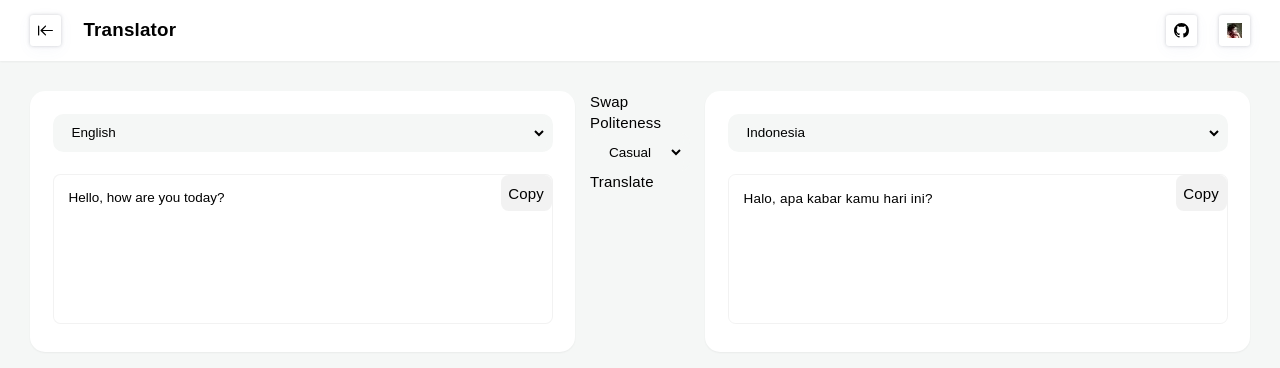
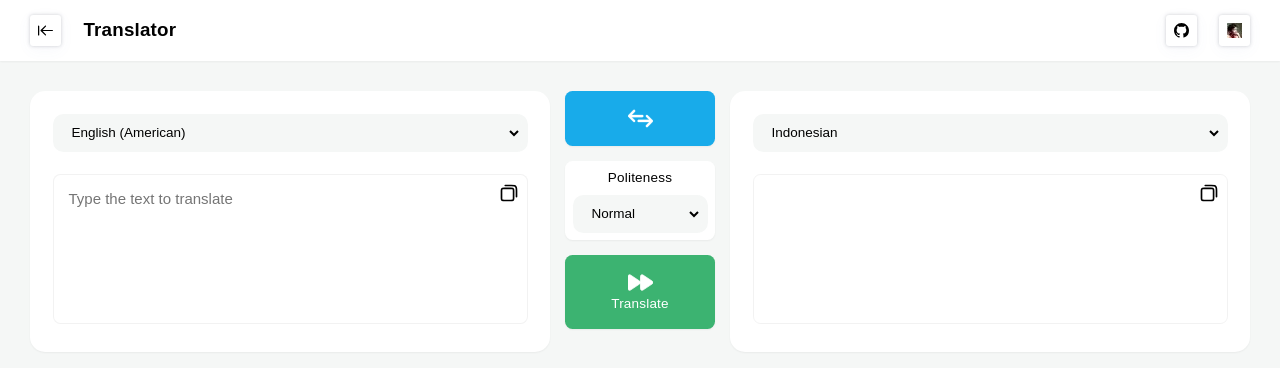
Before and after one commit to OzikPutraJarwo/App, a PHP site: page /translator/ in a window 1280 px wide. Shown: the top 368 px of the page. Run offline with PHP 8.4, Linux system fonts and the light colour scheme; some web fonts are replaced.

Commit message:
Translator - Init

```diff
--- a/translator/index.html
+++ b/translator/index.html
@@ -5,7 +5,7 @@
   <meta charset="UTF-8">
   <meta name="viewport" content="width=device-width, initial-scale=1.0">
   <title>Translator</title>
-  <link rel="icon" type="image/x-icon" href="../icon">
+  <link rel="icon" type="image/x-icon" href="../icon/translator.webp">
   <link rel="stylesheet" href="./style.css">
   <link rel="stylesheet" href="../main.css">
 </head>
@@ -55,43 +55,60 @@
       <div class="item input-wrapper">
         <div class="input lang-select">
           <select name="input-lang-select" id="input-lang-select">
-            <option value="English" selected>English</option>
-            <option value="Indonesia">Indonesia</option>
+            <option value="English (British)">English (British)</option>
+            <option value="English (American)" selected>English (American)</option>
+            <option value="Indonesian">Indonesian</option>
             <option value="Korean">Korean</option>
             <option value="Spanish">Spanish</option>
+            <option value="Chinese (Simplified)">Chinese (Simplified)</option>
+            <option value="Chinese (Traditional)">Chinese (Traditional)</option>
           </select>
         </div>
         <div class="wrap-inout">
-          <div class="copy-text">Copy</div>
-          <textarea name="text-input" id="text-input">Hello, how are you today?</textarea>
+          <div class="copy-text">
+            <svg viewBox="0 0 24 24" fill="none" xmlns="http://www.w3.org/2000/svg"> <path d="M7.5 3H14.6C16.8402 3 17.9603 3 18.816 3.43597C19.5686 3.81947 20.1805 4.43139 20.564 5.18404C21 6.03969 21 7.15979 21 9.4V16.5M6.2 21H14.3C15.4201 21 15.9802 21 16.408 20.782C16.7843 20.5903 17.0903 20.2843 17.282 19.908C17.5 19.4802 17.5 18.9201 17.5 17.8V9.7C17.5 8.57989 17.5 8.01984 17.282 7.59202C17.0903 7.21569 16.7843 6.90973 16.408 6.71799C15.9802 6.5 15.4201 6.5 14.3 6.5H6.2C5.0799 6.5 4.51984 6.5 4.09202 6.71799C3.71569 6.90973 3.40973 7.21569 3.21799 7.59202C3 8.01984 3 8.57989 3 9.7V17.8C3 18.9201 3 19.4802 3.21799 19.908C3.40973 20.2843 3.71569 20.5903 4.09202 20.782C4.51984 21 5.0799 21 6.2 21Z" stroke="#000000" stroke-width="2" stroke-linecap="round" stroke-linejoin="round"/> </svg>
+            <svg class="check" viewBox="0 0 24 24" fill="none" xmlns="http://www.w3.org/2000/svg"><g id="SVGRepo_bgCarrier" stroke-width="0"></g><g id="SVGRepo_tracerCarrier" stroke-linecap="round" stroke-linejoin="round"></g><g id="SVGRepo_iconCarrier"> <path d="M4 12.6111L8.92308 17.5L20 6.5" stroke="#000000" stroke-width="2" stroke-linecap="round" stroke-linejoin="round"></path> </g></svg>
+          </div>
+          <textarea name="text-input" id="text-input" placeholder="Type the text to translate"></textarea>
         </div>
       </div>
 
       <div class="settings-wrapper">
-        <div class="swap">Swap</div>
-        <div class="set polite-select">
+        <div class="swap button">
+          <svg fill="#ffffff" version="1.1" xmlns="http://www.w3.org/2000/svg" xmlns:xlink="http://www.w3.org/1999/xlink" viewBox="0 0 92 92" enable-background="new 0 0 92 92" xml:space="preserve" stroke="#ffffff"><g id="SVGRepo_bgCarrier" stroke-width="0"></g><g id="SVGRepo_tracerCarrier" stroke-linecap="round" stroke-linejoin="round"></g><g id="SVGRepo_iconCarrier"> <path id="XMLID_1523_" d="M92,55.5c0,1.1-0.4,2.1-1.2,2.8L72.2,76.9c-0.8,0.8-1.8,1.1-2.8,1.1c-1,0-2.1-0.5-2.8-1.2 c-1.6-1.6-1.6-4.2,0-5.8l11.7-12H39.2c-2.2,0-4-1.8-4-4s1.8-4,4-4h39.1L66.6,39.5c-1.6-1.6-1.6-3.9,0-5.4c1.6-1.6,4.1-1.6,5.7,0 l18.6,18.6C91.6,53.4,92,54.4,92,55.5z M13.7,41h39.1c2.2,0,4-1.8,4-4s-1.8-4-4-4H13.7l11.7-12c1.6-1.6,1.6-4.2,0-5.8 s-4.1-1.6-5.7-0.1L1.2,33.7C0.4,34.4,0,35.4,0,36.5s0.4,2.1,1.2,2.8l18.6,18.6c0.8,0.8,1.8,1.2,2.8,1.2c1,0,2.1-0.4,2.8-1.2 c1.6-1.6,1.6-3.9,0-5.4L13.7,41z"></path> </g></svg>
+        </div>
+        <div class="set polite-select item">
           <div class="title">Politeness</div>
           <select name="politeness" id="politeness">
             <option value="casual like talking to friend">Casual</option>
-            <option value="normal like everyday talk, not so formal but ">Normal</option>
+            <option value="normal like everyday talk, not so formal but not so casual too" selected>Normal</option>
             <option value="formal like talking to older or respected people">Formal</option>
           </select>
         </div>
-        <div class="translate">Translate</div>
+        <div class="translate button">
+          <svg fill="#ffffff" viewBox="0 0 32 32" version="1.1" xmlns="http://www.w3.org/2000/svg" stroke="#ffffff"><g id="SVGRepo_bgCarrier" stroke-width="0"></g><g id="SVGRepo_tracerCarrier" stroke-linecap="round" stroke-linejoin="round"></g><g id="SVGRepo_iconCarrier"> <title>forward</title> <path d="M0 24q0 0.544 0.288 1.056t0.768 0.736q0.48 0.256 1.056 0.224t0.992-0.32l12-8q0.896-0.608 0.896-1.696t-0.896-1.632l-12-8q-0.448-0.32-0.992-0.352t-1.056 0.224q-0.48 0.256-0.768 0.736t-0.288 1.024v16zM16 24q0 0.544 0.288 1.056t0.768 0.736q0.48 0.256 1.056 0.224t0.992-0.32l12-8q0.896-0.608 0.896-1.696t-0.896-1.632l-12-8q-0.448-0.32-0.992-0.352t-1.056 0.224q-0.48 0.256-0.768 0.736t-0.288 1.024v16z"></path> </g></svg>
+          <span>Translate</span>
+        </div>
       </div>
 
       <div class="item output-wrapper">
         <div class="output lang-select">
           <select name="output-lang-select" id="output-lang-select">
-            <option value="English">English</option>
-            <option value="Indonesia" selected>Indonesia</option>
+            <option value="English (British)">English (British)</option>
+            <option value="English (American)">English (American)</option>
+            <option value="Indonesian" selected>Indonesian</option>
             <option value="Korean">Korean</option>
             <option value="Spanish">Spanish</option>
+            <option value="Chinese (Simplified)">Chinese (Simplified)</option>
+            <option value="Chinese (Traditional)">Chinese (Traditional)</option>
           </select>
         </div>
         <div class="wrap-inout">
-          <div class="copy-text">Copy</div>
-          <div id="text-output">Halo, apa kabar kamu hari ini?</div>
+          <div class="copy-text">
+            <svg viewBox="0 0 24 24" fill="none" xmlns="http://www.w3.org/2000/svg"> <path d="M7.5 3H14.6C16.8402 3 17.9603 3 18.816 3.43597C19.5686 3.81947 20.1805 4.43139 20.564 5.18404C21 6.03969 21 7.15979 21 9.4V16.5M6.2 21H14.3C15.4201 21 15.9802 21 16.408 20.782C16.7843 20.5903 17.0903 20.2843 17.282 19.908C17.5 19.4802 17.5 18.9201 17.5 17.8V9.7C17.5 8.57989 17.5 8.01984 17.282 7.59202C17.0903 7.21569 16.7843 6.90973 16.408 6.71799C15.9802 6.5 15.4201 6.5 14.3 6.5H6.2C5.0799 6.5 4.51984 6.5 4.09202 6.71799C3.71569 6.90973 3.40973 7.21569 3.21799 7.59202C3 8.01984 3 8.57989 3 9.7V17.8C3 18.9201 3 19.4802 3.21799 19.908C3.40973 20.2843 3.71569 20.5903 4.09202 20.782C4.51984 21 5.0799 21 6.2 21Z" stroke="#000000" stroke-width="2" stroke-linecap="round" stroke-linejoin="round"/> </svg>
+            <svg class="check" viewBox="0 0 24 24" fill="none" xmlns="http://www.w3.org/2000/svg"><g id="SVGRepo_bgCarrier" stroke-width="0"></g><g id="SVGRepo_tracerCarrier" stroke-linecap="round" stroke-linejoin="round"></g><g id="SVGRepo_iconCarrier"> <path d="M4 12.6111L8.92308 17.5L20 6.5" stroke="#000000" stroke-width="2" stroke-linecap="round" stroke-linejoin="round"></path> </g></svg>
+          </div>
+          <div id="text-output"></div>
         </div>
       </div>
 
--- a/translator/script.js
+++ b/translator/script.js
@@ -22,7 +22,7 @@ async function translate() {
   const inputText = document.querySelector('#text-input').value;
   const resultsEl = document.querySelector('#text-output');
   resultsEl.textContent = 'Translating...';
-  const query = `Please translate the following sentence from ${encodeURIComponent(inputLang)} into proper and correct ${encodeURIComponent(outputLang)}, with a polite level of ${encodeURIComponent(outputPolite)}, and give me only the translation, without any additional sentences (e.g. opening or closing), I only want you to answer the translation. Here is the sentence you have to translate: ${encodeURIComponent(inputText)}`;
+  const query = `Please translate the following sentence from ${encodeURIComponent(inputLang)} into proper and correct ${encodeURIComponent(outputLang)}, with a polite level of ${encodeURIComponent(outputPolite)}, and give me only the translation, without any additional sentences (e.g. opening or closing), I only want you to answer the translation. Here is the sentence you have to translate: [${encodeURIComponent(inputText)}]`;
   const url = `https://text.pollinations.ai/${query}`;
   try {
     const res = await fetch(url);
@@ -65,10 +65,9 @@ const textarea = document.querySelector('#text-input');
 const div = document.querySelector('#text-output');
 
 textarea.addEventListener('input', function() {
-    this.style.height = 'auto'; // Reset height
-    this.style.height = this.scrollHeight + 'px'; // Set height sesuai konten
-    div.style.height = this.scrollHeight + 'px'; // Sesuaikan tinggi div
+    this.style.height = 'auto';
+    this.style.height = this.scrollHeight + 'px';
+    div.style.height = this.scrollHeight + 'px';
 });
 
-// Inisialisasi tinggi saat halaman dimuat
 textarea.dispatchEvent(new Event('input'));
--- a/translator/style.css
+++ b/translator/style.css
@@ -1,11 +1,27 @@
 .main.wrap {
   display: grid;
-  grid-template-columns: 1fr 100px 1fr;
+  grid-template-columns: 1fr 150px 1fr;
   gap: 1rem
 }
 
 .item {
   position: relative;
+}
+
+.settings-wrapper {
+  display: flex;
+  flex-direction: column;
+  gap: 1rem;
+  user-select: none;
+}
+
+.settings-wrapper .swap {
+  line-height: 0;
+}
+
+.settings-wrapper svg {
+  width: 25px;
+  height: 25px;
 }
 
 .lang-select {
@@ -21,26 +37,125 @@
   right: 1px;
   top: 1px;
   padding: .5rem;
-  background-color: #0000000d;
-  border-radius: .5rem;
   cursor: pointer;
+}
+
+.copy-text svg {
+  width: 20px;
+}
+
+.copy-text svg path {
   transition: .2s;
 }
 
-.copy-text:hover {
-  background-color: #0000003b;
+.copy-text:hover svg path {
+  stroke: #18abea;
 }
 
-#text-input, #text-output {
+.copy-text .check {
+  display: none;
+}
+
+.copy-text.done .check {
+  display: block;
+}
+
+.copy-text.done>svg {
+  display: none;
+}
+
+#text-input,
+#text-output {
   width: 100%;
   border: 1px solid #0000000d;
-  padding: 1rem;
+  padding: 1rem 2rem 1rem 1rem;
   border-radius: .5rem;
   min-height: 150px;
-  font-size: .9rem;
+  font-size: 1rem;
 }
 
 #text-input {
   resize: none;
   overflow: hidden;
 }
+
+.button {
+  text-align: center;
+  background-color: #18abea;
+  color: white;
+  padding: 1rem;
+  border: none;
+  border-radius: 0.5rem;
+  transition: .2s;
+  cursor: pointer;
+  box-shadow: var(--box-shadow);
+  display: flex;
+  flex-direction: column;
+  justify-content: center;
+  align-items: center;
+}
+
+.button:hover {
+  background-color: #1181b1;
+}
+
+.translate {
+  background-color: mediumseagreen;
+  font-size: .9rem;
+}
+
+.translate:hover {
+  background-color: seagreen;
+}
+
+.polite-select {
+  padding: .5rem !important;
+  text-align: center;
+  border-radius: .5rem !important;
+  display: grid;
+  gap: .5rem;
+  font-size: .9rem;
+}
+
+@media (max-width: 680px) {
+  main {
+    padding: 1rem !important;
+  }
+  .main.wrap {
+    grid-template-columns: 1fr;
+  }
+
+  .button {
+    padding: .5rem;
+  }
+
+  .input-wrapper {
+    order: 1;
+  }
+
+  .settings-wrapper {
+    order: 2;
+  }
+
+  .output-wrapper {
+    order: 3;
+  }
+
+  .settings-wrapper {
+    display: grid;
+    grid-template-columns: 50px 1fr 75px;
+  }
+
+  .settings-wrapper svg {
+    width: 20px;
+    height: 20px;
+  }
+
+  .translate {
+    font-size: .7rem;
+  }
+
+  .translate span {
+    margin-top: .25rem
+  }
+}
```
Also changed, not shown: index.html (+12 -0 lines), icon/translator.webp (added).
